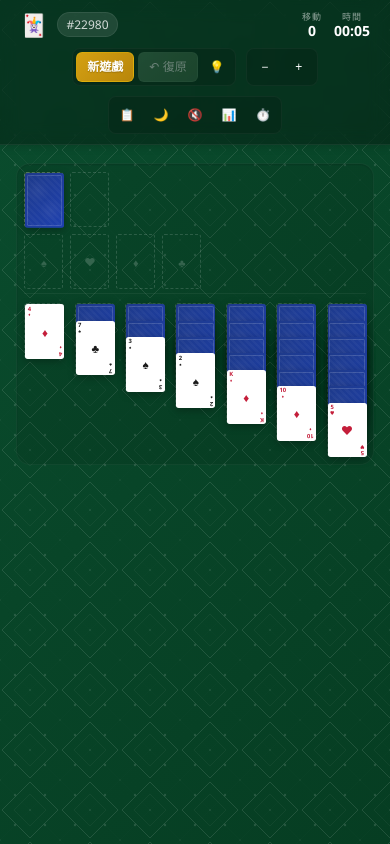
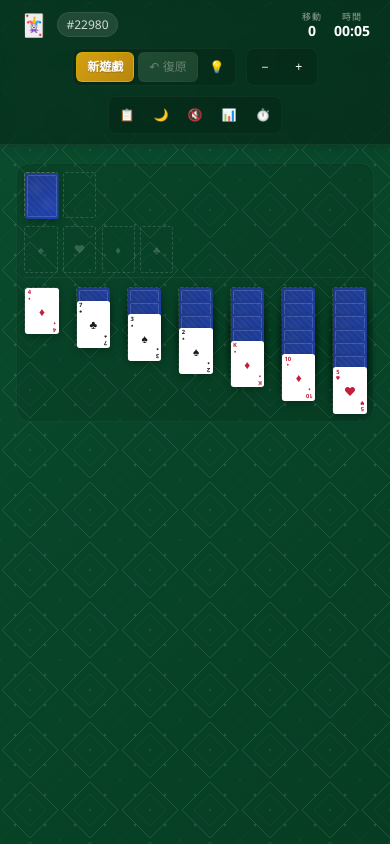
Before and after one commit to zerokemf/solitaire-original, a plain HTML site: page index.html in a window 390 px wide. Drawn offline with Linux system fonts and the light colour scheme.

Commit message:
fix: 為 769px-900px 螢幕加入過渡性 breakpoint (#7)
之前只有 900px 和 768px 兩個 breakpoint，769px~900px 的中等尺寸視窗
屬於尷尬區間，牌桌沒縮到足夠小，導致 tableau（7疊牌區）超出畫面右側。

新增 900px breakpoint 的 :root CSS 變數覆寫，配合 768px 和 480px 的現有設定，
讓牌桌在全尺寸範圍內都能保持在容器內。

修改：
- 在 @media (max-width: 900px) 加入：--card-width: 6.5vmin 等
- 在 @media (max-width: 480px) 加入：--card-width: 8.5vmin 等（微調）

Co-authored-by: 卜依夏 <boyixia@boyixiadeMac-mini.local>

```diff
--- a/style.css
+++ b/style.css
@@ -778,6 +778,14 @@ body.dark-mode .tableau-pile {
         flex-wrap: wrap;
     }
     .game-header .brand h1 { font-size: 16px; }
+
+    /* 縮小牌桌，確保 tableau 不超出（769px~900px 尷尬區間） */
+    :root {
+        --card-width: 6.5vmin;
+        --card-height: 9.1vmin;
+        --pile-gap: 1.2vmin;
+        --tableau-offset: 2.8vmin;
+    }
 }
 
 @media (max-width: 768px) {
@@ -807,6 +815,14 @@ body.dark-mode .tableau-pile {
 @media (max-width: 480px) {
     .game-header .brand h1 { display: none; }
     .game-header .stats { gap: 10px; }
+
+    /* 更小的牌，適應小手機 */
+    :root {
+        --card-width: 8.5vmin;
+        --card-height: 11.9vmin;
+        --pile-gap: 1.4vmin;
+        --tableau-offset: 3.4vmin;
+    }
 }
 
 /* === 滾動條美化 === */
```
